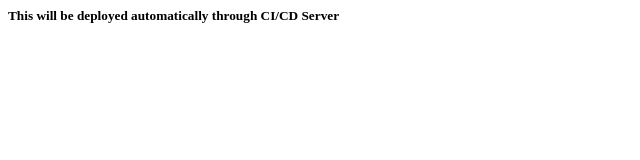
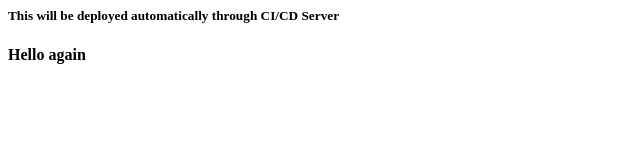
Before and after one commit to monzureelahi/test, a plain HTML site: page index.html in a window 1280 px wide. Shown: the full height of the page, 0-640 px from the left. Drawn offline with Linux system fonts and the light colour scheme.

Commit message:
added a line

```diff
--- a/index.html
+++ b/index.html
@@ -2,7 +2,7 @@
 <HTML>
 <BODY>
 <H5>This will be deployed automatically through CI/CD Server</H5>
-
+<h4>Hello again </h4>
 
 
 </BODY>
```
